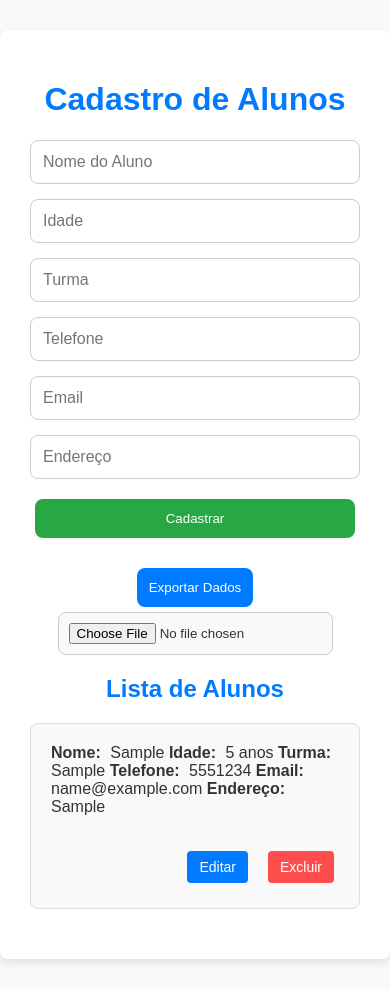
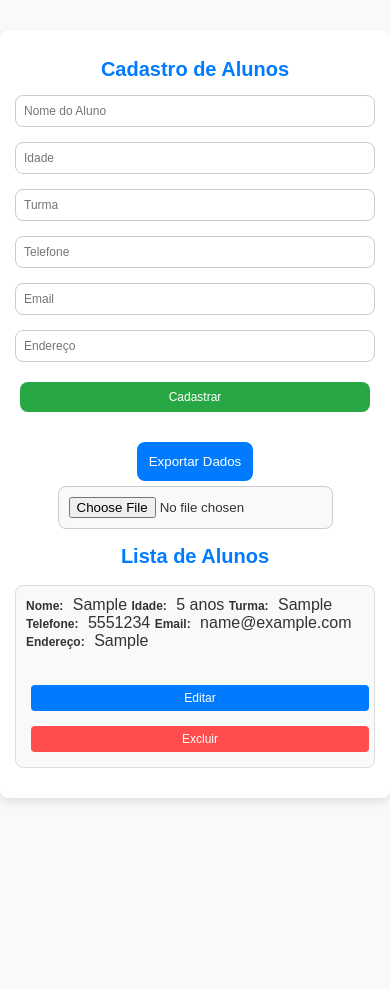
Before and after one commit to snipermaskdevs/cadastrar-aluno, a plain HTML site: page index.html in a window 390 px wide. Both pictures are taken after typing "Sample", "5", "Sample", "5551234", "name@example.com", "Sample" into the empty fields and a click on the button "Cadastrar". After the commit the page ends 844 px from the top, so only its background shows below. Drawn offline with Linux system fonts and the light colour scheme.

Commit message:
Add files via upload

```diff
--- a/styles.css
+++ b/styles.css
@@ -134,7 +134,6 @@ ul {
     background-color: #cc0000;
 }
 
-
 .actions button {
     background-color: #007bff;
 }
@@ -152,3 +151,65 @@ input[type="file"] {
     border-radius: 8px;
     cursor: pointer;
 }
+
+/* Responsividade para telas menores */
+@media (max-width: 768px) {
+    .container {
+        padding: 20px;
+    }
+
+    ul {
+        margin: 10px 0;
+    }
+
+    li {
+        padding: 15px;
+    }
+
+    li .info span {
+        font-size: 14px;
+    }
+
+    li .actions button {
+        font-size: 12px;
+        padding: 6px 10px;
+    }
+
+    form input, form button {
+        font-size: 14px;
+        padding: 10px;
+    }
+}
+
+@media (max-width: 480px) {
+    h1, h2 {
+        font-size: 20px;
+    }
+
+    .container {
+        padding: 15px;
+    }
+
+    li {
+        padding: 10px;
+    }
+
+    li .info span {
+        font-size: 12px;
+    }
+
+    li .actions {
+        flex-direction: column;
+        gap: 5px;
+    }
+
+    li .actions button {
+        font-size: 12px;
+        width: 100%;
+    }
+
+    form input, form button {
+        font-size: 12px;
+        padding: 8px;
+    }
+}
```
Lines whose indentation alone changed are shown as unchanged.
